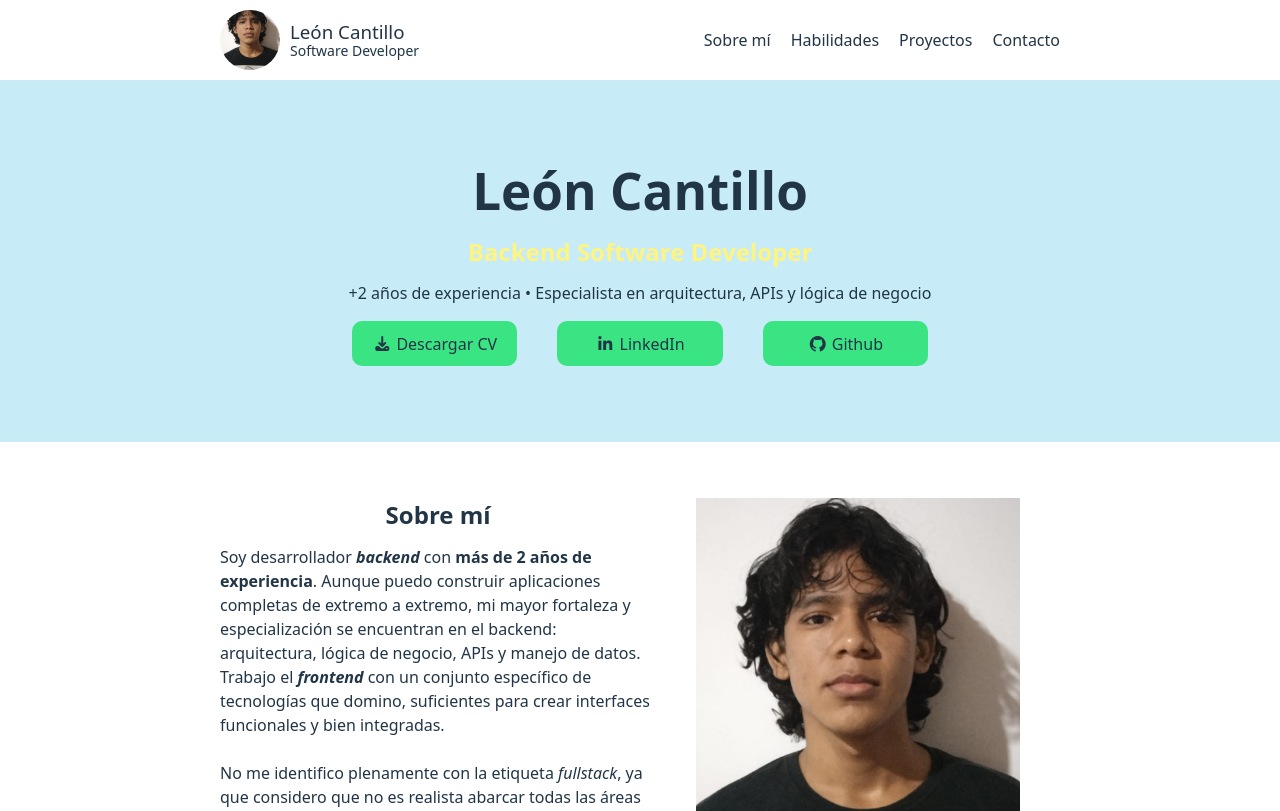
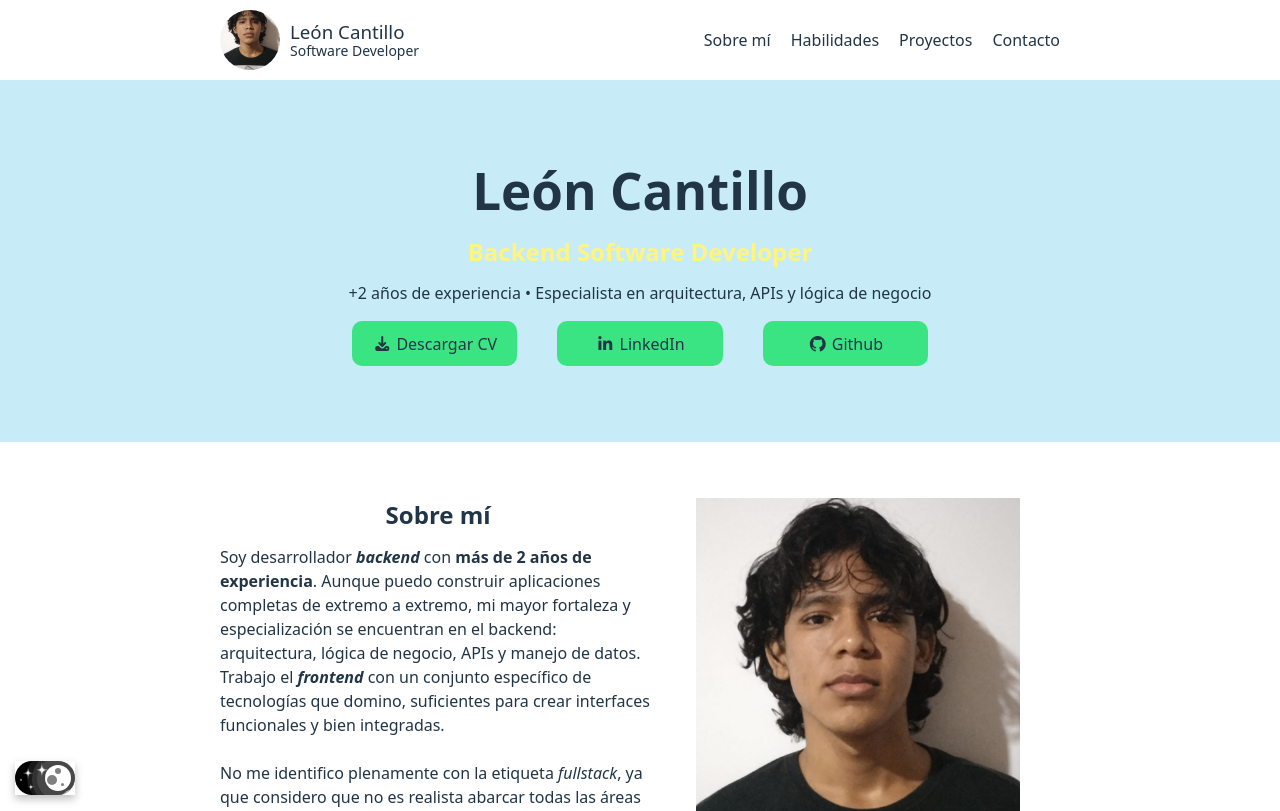
Before and after one commit to leoncantillo/portfolio, a React (Vite) app: page / in a window 1280 px wide. Shown: the top 811 px of the page. Built offline with nearby package versions, Linux system fonts and the light colour scheme.

Commit message:
[UPDATE] Rendering theme switcher.

```diff
--- a/src/App.jsx
+++ b/src/App.jsx
@@ -1,3 +1,4 @@
+import SwitchTheme from './components/SwitchTheme';
 import Introduction from './pages/Introduction';
 
 function App() {
@@ -5,6 +6,7 @@ function App() {
   return (
     <>
       <Introduction />
+      <SwitchTheme />
     </>
   );
 }
--- a/src/main.jsx
+++ b/src/main.jsx
@@ -1,11 +1,12 @@
 import { StrictMode } from 'react';
 import { createRoot } from 'react-dom/client';
+import { ThemeProvider } from './context/ThemeContext.jsx';
 import './styles/index.scss';
 import './styles/reset.css';
 import App from './App.jsx';
 
 createRoot(document.getElementById('root')).render(
-  <StrictMode>
+  <ThemeProvider>
     <App />
-  </StrictMode>,
+  </ThemeProvider>
 );
```
